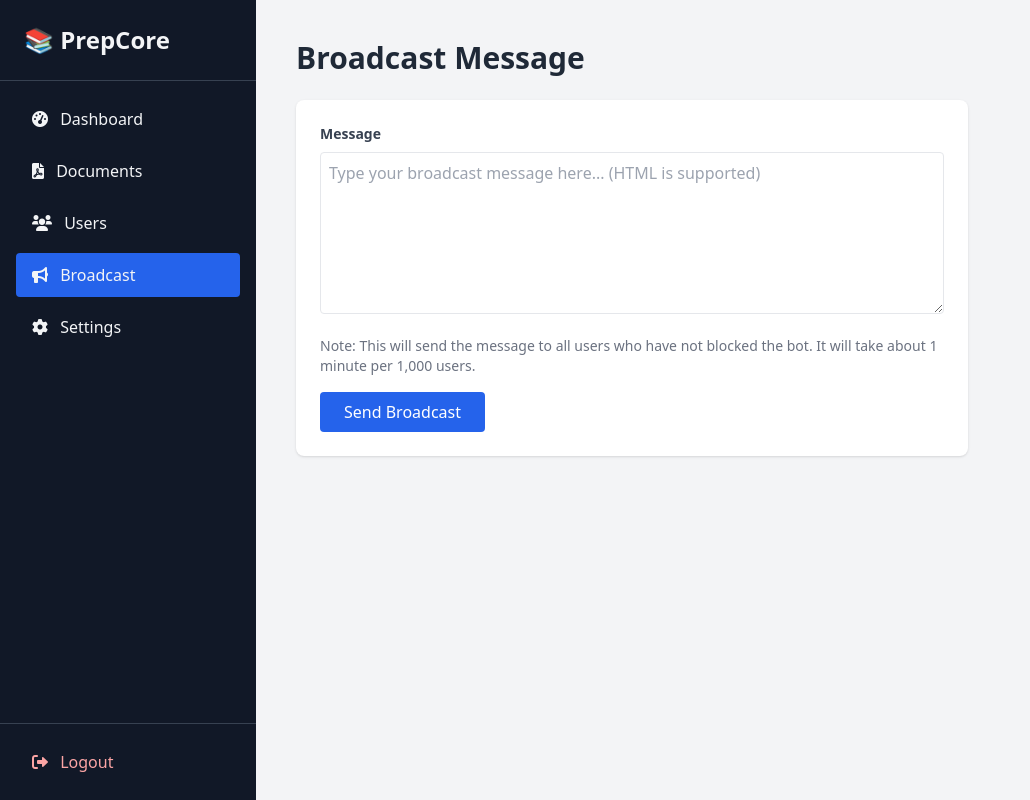
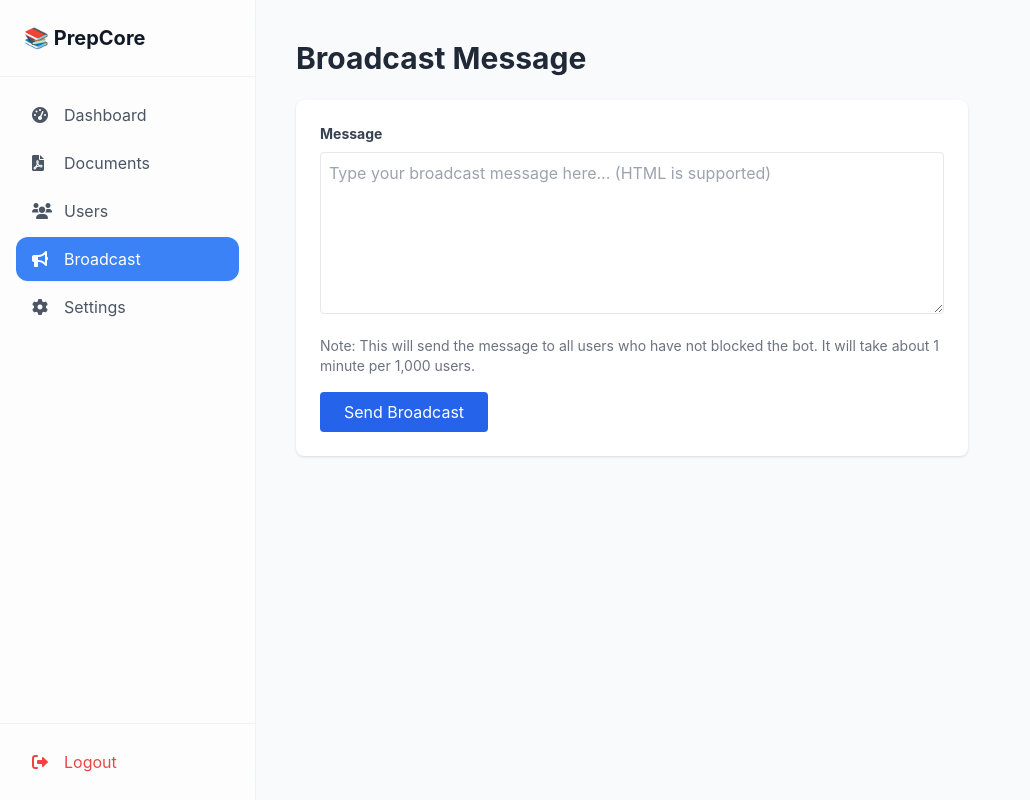
Before and after one commit to protoppertg/Best-telegram-file-share-bot, a FastAPI app: page /admin/broadcast in a window 1280 px wide. Shown: the whole page, without its empty margins (0-1030 px from the left). Run offline with FastAPI, Linux system fonts and the light colour scheme; the visitor is signed in with stand-in values (Sample User, id 1); parts of the project's set-up code (start-up, migrations or seed data) failed here and were passed over; some libraries are stand-ins or nearby versions.

Commit message:
Update base.html

```diff
--- a/app/templates/base.html
+++ b/app/templates/base.html
@@ -7,22 +7,38 @@
     <script src="https://cdn.tailwindcss.com"></script>
     <script src="https://unpkg.com/htmx.org@1.9.10"></script>
     <link rel="stylesheet" href="https://cdnjs.cloudflare.com/ajax/libs/font-awesome/6.0.0/css/all.min.css">
+    <style>
+        body { font-family: -apple-system, BlinkMacSystemFont, "Segoe UI", Roboto, Helvetica, Arial, sans-serif; }
+        .glass { background: rgba(255, 255, 255, 0.6); backdrop-filter: blur(20px); -webkit-backdrop-filter: blur(20px); }
+    </style>
 </head>
-<body class="bg-gray-100 text-gray-800 flex">
-    <aside class="w-64 bg-gray-900 text-gray-100 min-h-screen flex flex-col">
-        <div class="p-6 text-2xl font-bold border-b border-gray-700">📚 PrepCore</div>
-        <nav class="flex-1 p-4 space-y-2">
-            <a href="/admin/" class="block py-2.5 px-4 rounded transition {{ 'bg-blue-600' if active == 'dashboard' else 'hover:bg-gray-700' }}"><i class="fas fa-tachometer-alt mr-2"></i> Dashboard</a>
-            <a href="/admin/documents" class="block py-2.5 px-4 rounded transition {{ 'bg-blue-600' if active == 'documents' else 'hover:bg-gray-700' }}"><i class="fas fa-file-pdf mr-2"></i> Documents</a>
-            <a href="/admin/users" class="block py-2.5 px-4 rounded transition {{ 'bg-blue-600' if active == 'users' else 'hover:bg-gray-700' }}"><i class="fas fa-users mr-2"></i> Users</a>
-            <a href="/admin/broadcast" class="block py-2.5 px-4 rounded transition {{ 'bg-blue-600' if active == 'broadcast' else 'hover:bg-gray-700' }}"><i class="fas fa-bullhorn mr-2"></i> Broadcast</a>
-            <a href="/admin/settings" class="block py-2.5 px-4 rounded transition {{ 'bg-blue-600' if active == 'settings' else 'hover:bg-gray-700' }}"><i class="fas fa-cog mr-2"></i> Settings</a>
+<body class="bg-gray-50 text-gray-800 flex">
+    <aside class="w-64 glass border-r border-gray-200/50 min-h-screen flex flex-col fixed">
+        <div class="p-6 text-xl font-bold text-gray-900 border-b border-gray-200/50">📚 PrepCore</div>
+        <nav class="flex-1 p-4 space-y-1">
+            <a href="/admin/" class="flex items-center space-x-3 py-2.5 px-4 rounded-xl transition {{ 'bg-blue-500 text-white shadow-sm' if active == 'dashboard' else 'text-gray-600 hover:bg-gray-200/50' }}">
+                <i class="fas fa-tachometer-alt w-5"></i> <span>Dashboard</span>
+            </a>
+            <a href="/admin/documents" class="flex items-center space-x-3 py-2.5 px-4 rounded-xl transition {{ 'bg-blue-500 text-white shadow-sm' if active == 'documents' else 'text-gray-600 hover:bg-gray-200/50' }}">
+                <i class="fas fa-file-pdf w-5"></i> <span>Documents</span>
+            </a>
+            <a href="/admin/users" class="flex items-center space-x-3 py-2.5 px-4 rounded-xl transition {{ 'bg-blue-500 text-white shadow-sm' if active == 'users' else 'text-gray-600 hover:bg-gray-200/50' }}">
+                <i class="fas fa-users w-5"></i> <span>Users</span>
+            </a>
+            <a href="/admin/broadcast" class="flex items-center space-x-3 py-2.5 px-4 rounded-xl transition {{ 'bg-blue-500 text-white shadow-sm' if active == 'broadcast' else 'text-gray-600 hover:bg-gray-200/50' }}">
+                <i class="fas fa-bullhorn w-5"></i> <span>Broadcast</span>
+            </a>
+            <a href="/admin/settings" class="flex items-center space-x-3 py-2.5 px-4 rounded-xl transition {{ 'bg-blue-500 text-white shadow-sm' if active == 'settings' else 'text-gray-600 hover:bg-gray-200/50' }}">
+                <i class="fas fa-cog w-5"></i> <span>Settings</span>
+            </a>
         </nav>
-        <div class="p-4 border-t border-gray-700">
-            <a href="/admin/logout" class="block py-2.5 px-4 rounded hover:bg-red-600 transition text-red-300"><i class="fas fa-sign-out-alt mr-2"></i> Logout</a>
+        <div class="p-4 border-t border-gray-200/50">
+            <a href="/admin/logout" class="flex items-center space-x-3 py-2.5 px-4 rounded-xl text-red-500 hover:bg-red-50 transition">
+                <i class="fas fa-sign-out-alt w-5"></i> <span>Logout</span>
+            </a>
         </div>
     </aside>
-    <main class="flex-1 p-10 overflow-y-auto">
+    <main class="flex-1 p-10 overflow-y-auto ml-64">
         {% block content %}{% endblock %}
     </main>
 </body>
```
